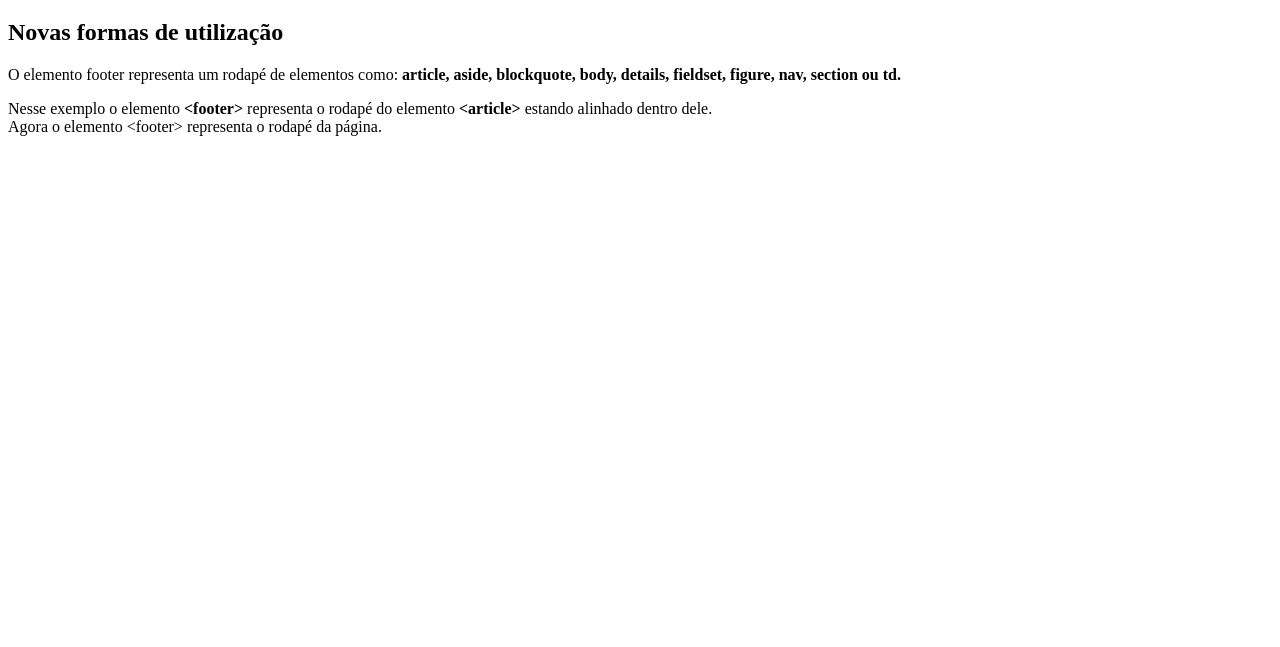
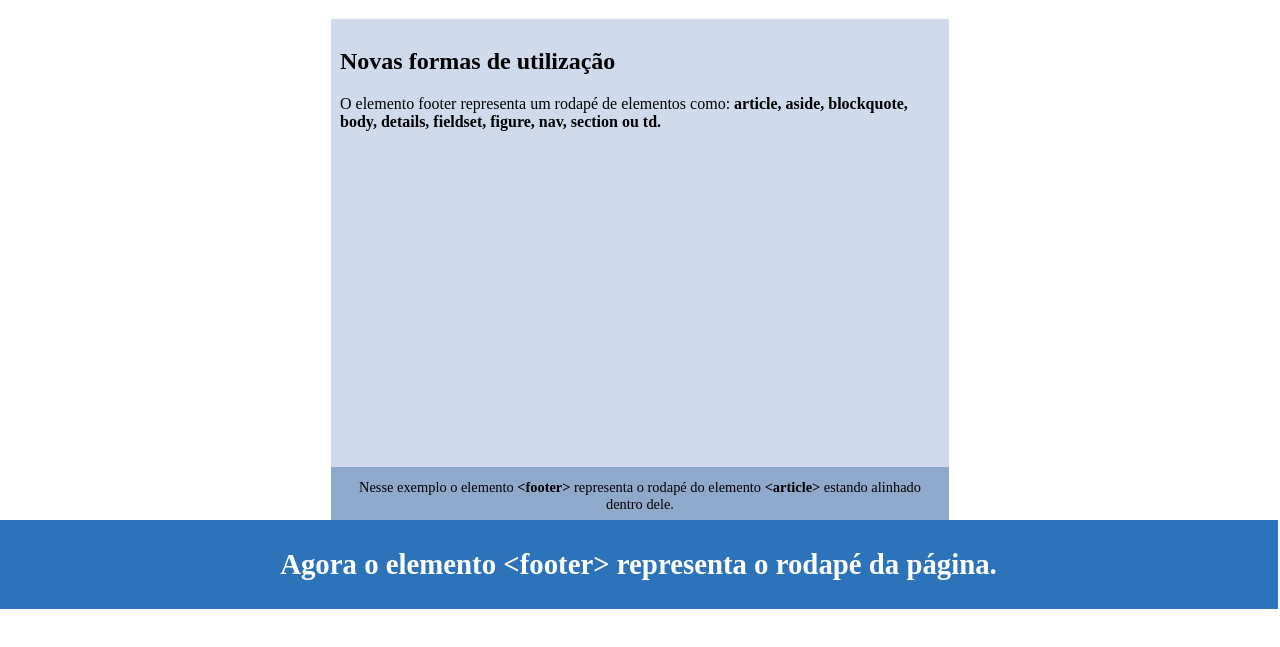
Before and after one commit to romersonrsantana/icar-velas, a plain HTML site: page exercicios/ex001-footer/new-application.html in a window 1280 px wide. Shown: the part 61-708 px from the top of the page. Drawn offline with Linux system fonts and the light colour scheme.

Commit message:
Update new-application.html

```diff
--- a/exercicios/ex001-footer/new-application.html
+++ b/exercicios/ex001-footer/new-application.html
@@ -5,6 +5,46 @@
     <meta http-equiv="X-UA-Compatible" content="IE=edge">
     <meta name="viewport" content="width=device-width, initial-scale=1.0">
     <title>Criando um Rodapé</title>
+    <style>
+
+
+        article{
+            margin: auto;
+            width: 600px;
+            height: 483px;
+            background-color: #7c9acf5e;
+            padding: 9px;
+        }
+
+        article > footer{
+            margin-top: 56%;
+            background-color: #255a9262;
+            padding: 12px;
+            margin-left: -9px;
+            margin-right: -9px;
+            font-size: 0.9em;
+            text-align: center;
+        }
+
+        article > footer:hover{
+            background-color: rgba(65, 105, 225, 0.356);
+            font-weight: bolder;
+            font-size: 1.1em;
+
+        }
+
+        footer#footer-page{
+            text-align: center;
+            color: white;
+            font-weight: bolder;
+            font-size: 1.8em;
+            margin-left: -9px;
+            margin-right: -6px;
+            background-color: #2D73B9;
+            padding: 28px;
+
+        }
+    </style>
 </head>
 <body>
     <header>
@@ -17,6 +57,6 @@
         </p>
         <footer>Nesse exemplo o elemento <strong>&lt;footer&gt;</strong> representa o rodapé do elemento <strong>&lt;article&gt;</strong> estando alinhado dentro dele.</footer>
     </article>
-    <footer>Agora o elemento &lt;footer&gt; representa o rodapé da página.</footer>
+    <footer id="footer-page">Agora o elemento &lt;footer&gt; representa o rodapé da página.</footer>
 </body>
 </html>
```
